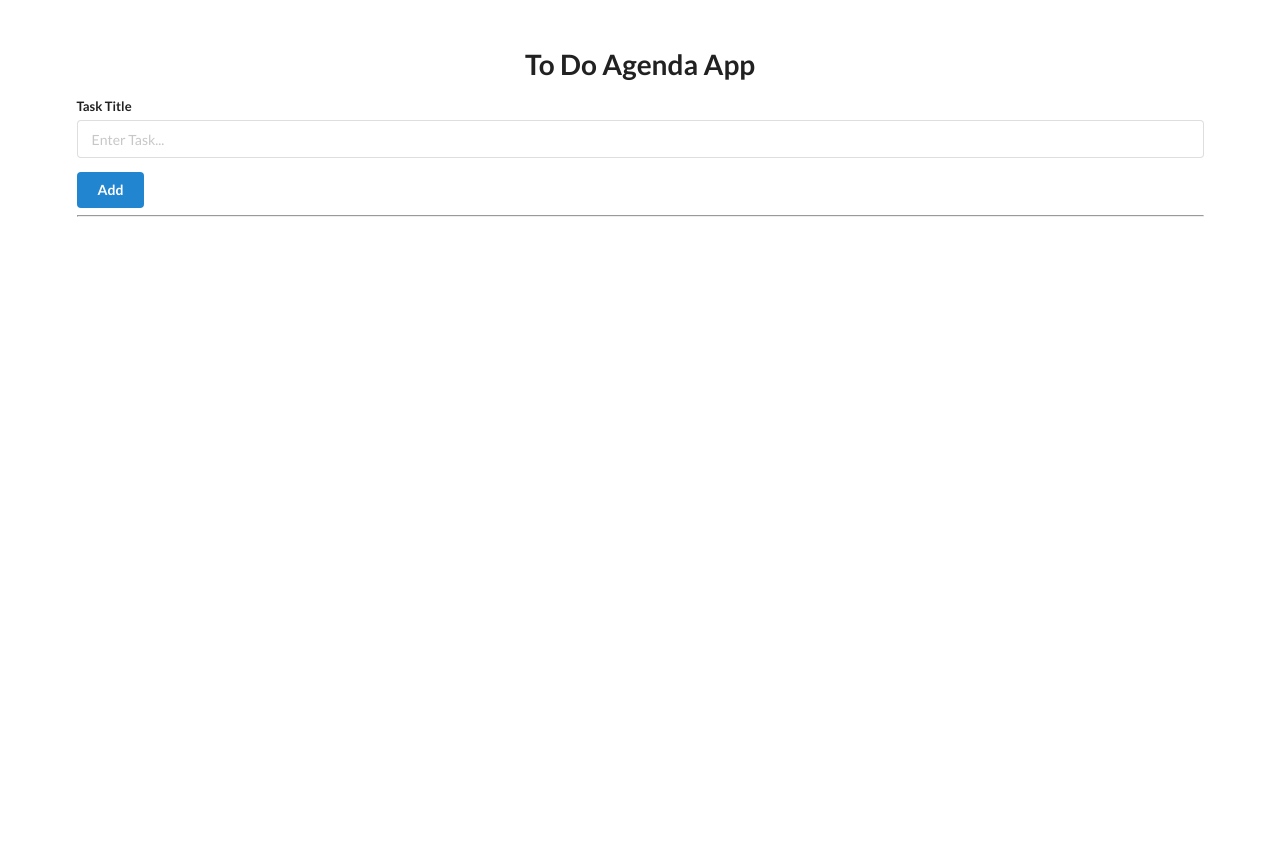
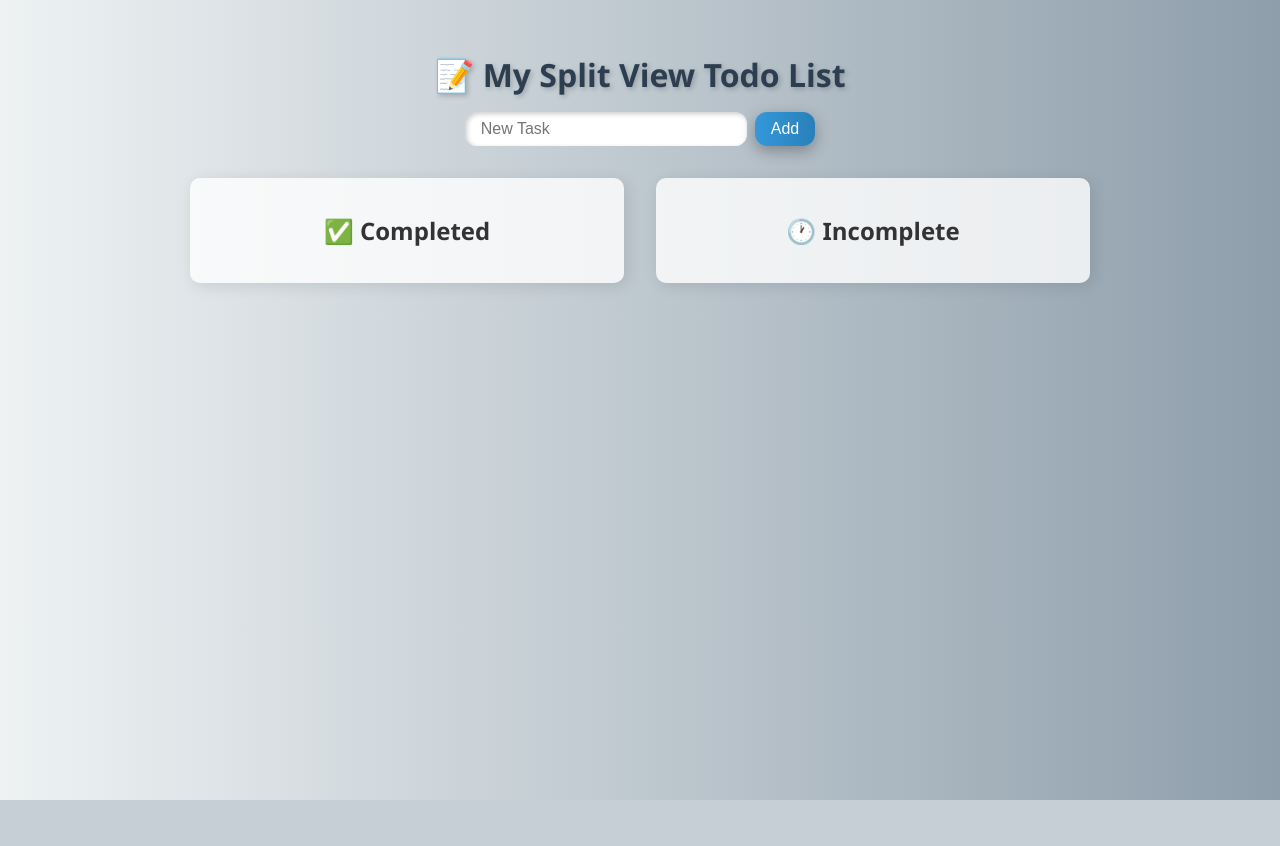
Before and after one commit to prkshnarayan/To-Do-List-App, a Flask app: page / in a window 1280 px wide. After the commit the page ends 800 px from the top, so only its background shows below. Run offline with Flask 3, Linux system fonts and the light colour scheme.

Commit message:
Update index.html

```diff
--- a/templates/index.html
+++ b/templates/index.html
@@ -2,40 +2,168 @@
 <html lang="en">
 <head>
     <meta charset="UTF-8">
-    <title>To Do Agenda App</title>
-    <meta name="viewport" content="width=device-width, initial-scale=1.0">
+    <title>Todo App</title>
+    <style>
+        body {
+            font-family: 'Segoe UI', sans-serif;
+            background: linear-gradient(to right, #eef2f3, #8e9eab);
+            margin: 0;
+            padding: 2rem;
+            display: flex;
+            flex-direction: column;
+            align-items: center;
+        }
 
-    <!-- Semantic UI CDN -->
-    <link rel="stylesheet" href="https://cdn.jsdelivr.net/npm/semantic-ui@2.4.2/dist/semantic.min.css">
+        h1 {
+            color: #2c3e50;
+            margin-bottom: 1rem;
+            text-shadow: 2px 2px 5px rgba(0, 0, 0, 0.2);
+        }
+
+        form {
+            margin-bottom: 2rem;
+            display: flex;
+            gap: 0.5rem;
+        }
+
+        input[type="text"] {
+            padding: 0.5rem 1rem;
+            border: none;
+            border-radius: 12px;
+            font-size: 1rem;
+            width: 250px;
+            box-shadow: inset 2px 2px 5px rgba(0,0,0,0.2), inset -2px -2px 5px rgba(255,255,255,0.7);
+        }
+
+        button {
+            padding: 0.5rem 1rem;
+            background: linear-gradient(to right, #3498db, #2980b9);
+            color: white;
+            border: none;
+            border-radius: 12px;
+            font-size: 1rem;
+            cursor: pointer;
+            box-shadow: 0 5px 15px rgba(0,0,0,0.3);
+            transition: all 0.3s ease;
+        }
+
+        button:hover {
+            transform: scale(1.05) translateY(-2px);
+            box-shadow: 0 10px 20px rgba(0,0,0,0.4);
+        }
+
+        .task-columns {
+            display: flex;
+            gap: 2rem;
+            justify-content: center;
+            width: 100%;
+            max-width: 900px;
+        }
+
+        .column {
+            flex: 1;
+            background-color: rgba(255, 255, 255, 0.8);
+            padding: 1rem;
+            border-radius: 10px;
+            box-shadow: 3px 3px 15px rgba(0,0,0,0.1);
+        }
+
+        .column h2 {
+            text-align: center;
+            color: #333;
+        }
+
+        ul {
+            list-style: none;
+            padding: 0;
+        }
+
+        li {
+            background: #ffffff;
+            padding: 1rem;
+            margin-bottom: 1rem;
+            border-radius: 15px;
+            box-shadow: 5px 5px 15px rgba(0,0,0,0.2), -5px -5px 15px rgba(255,255,255,0.5);
+            display: flex;
+            justify-content: space-between;
+            align-items: center;
+            transition: transform 0.3s ease, box-shadow 0.3s ease;
+        }
+
+        li:hover {
+            transform: translateY(-5px) rotateX(2deg);
+            box-shadow: 8px 8px 20px rgba(0,0,0,0.3);
+        }
+
+        s {
+            color: gray;
+        }
+
+        a {
+            margin-left: 0.5rem;
+            text-decoration: none;
+            font-weight: bold;
+            font-size: 1.2rem;
+            padding: 0.2rem 0.5rem;
+            border-radius: 6px;
+            transition: all 0.2s ease;
+        }
+
+        a[href*="/update"] {
+            color: #27ae60;
+            background-color: #ecf9f0;
+        }
+
+        a[href*="/delete"] {
+            color: #e74c3c;
+            background-color: #fdecea;
+        }
+
+        a:hover {
+            transform: scale(1.1);
+            box-shadow: 2px 2px 5px rgba(0,0,0,0.2);
+        }
+    </style>
 </head>
 <body>
-    <div class="ui container" style="margin-top: 50px;">
-        <h1 class="ui center aligned header">To Do Agenda App</h1>
-
-        <form class="ui form" action="/add" method="post">
-            <div class="field">
-                <label>Task Title</label>
-                <input type="text" name="title" placeholder="Enter Task..." required>
-            </div>
-            <button class="ui blue button" type="submit">Add</button>
-        </form>
-
-        <hr>
-
-        {% for todo in todo_list %}
-        <div class="ui segment">
-            <p class="ui big header">{{ todo.id }} | {{ todo.title }}</p>
-
-            {% if not todo.complete %}
-                <span class="ui gray label">Not Complete</span>
-            {% else %}
-                <span class="ui green label">Completed</span>
-            {% endif %}
-
-            <a class="ui blue button" href="/update/{{ todo.id }}">Toggle</a>
-            <a class="ui red button" href="/delete/{{ todo.id }}">Delete</a>
+    <h1>📝 My Split View Todo List</h1>
+    <form action="/add" method="post">
+        <input type="text" name="title" placeholder="New Task" required>
+        <button type="submit">Add</button>
+    </form>
+    <div class="task-columns">
+        <div class="column">
+            <h2>✅ Completed</h2>
+            <ul>
+                {% for todo in todo_list %}
+                    {% if todo.complete %}
+                        <li>
+                            <div><s>{{ todo.title }}</s></div>
+                            <div>
+                                <a href="/update/{{ todo.id }}">↩</a>
+                                <a href="/delete/{{ todo.id }}">✘</a>
+                            </div>
+                        </li>
+                    {% endif %}
+                {% endfor %}
+            </ul>
         </div>
-        {% endfor %}
+        <div class="column">
+            <h2>🕐 Incomplete</h2>
+            <ul>
+                {% for todo in todo_list %}
+                    {% if not todo.complete %}
+                        <li>
+                            <div>{{ todo.title }}</div>
+                            <div>
+                                <a href="/update/{{ todo.id }}">✔</a>
+                                <a href="/delete/{{ todo.id }}">✘</a>
+                            </div>
+                        </li>
+                    {% endif %}
+                {% endfor %}
+            </ul>
+        </div>
     </div>
 </body>
 </html>
```
